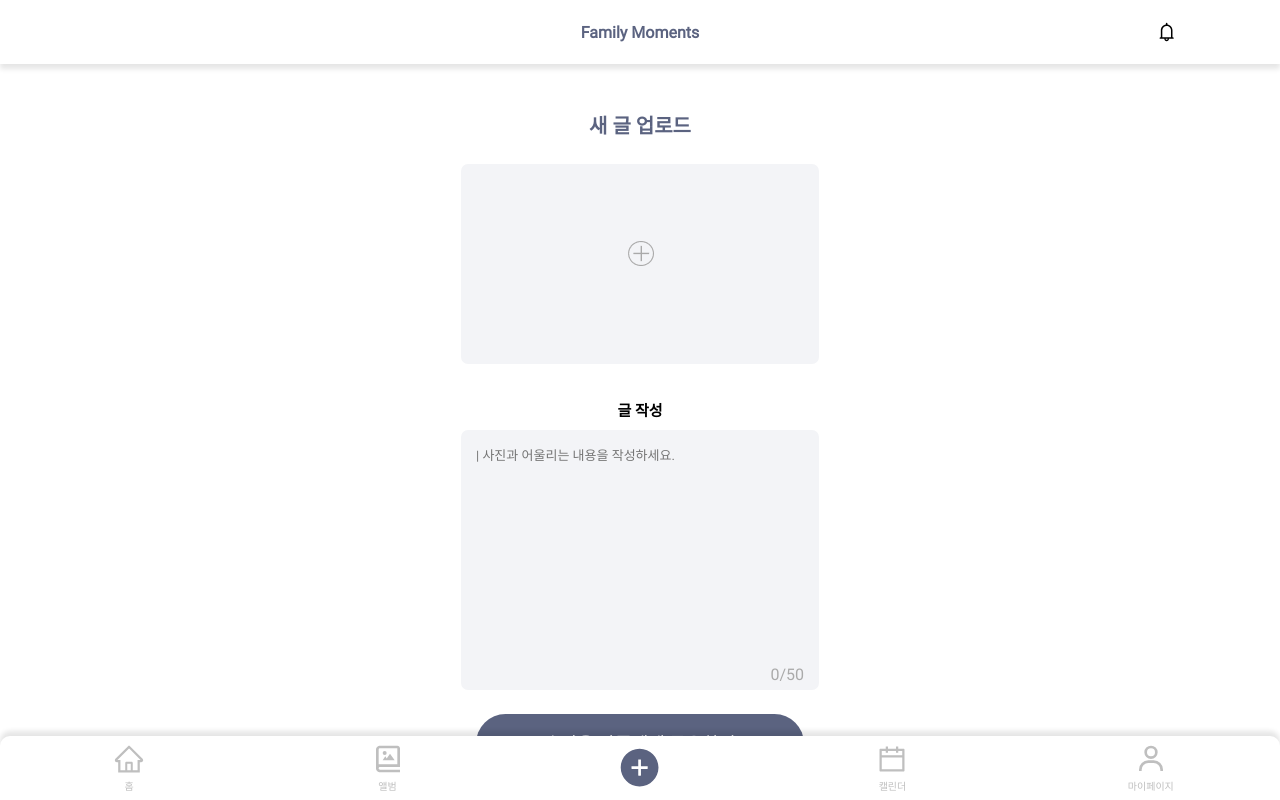
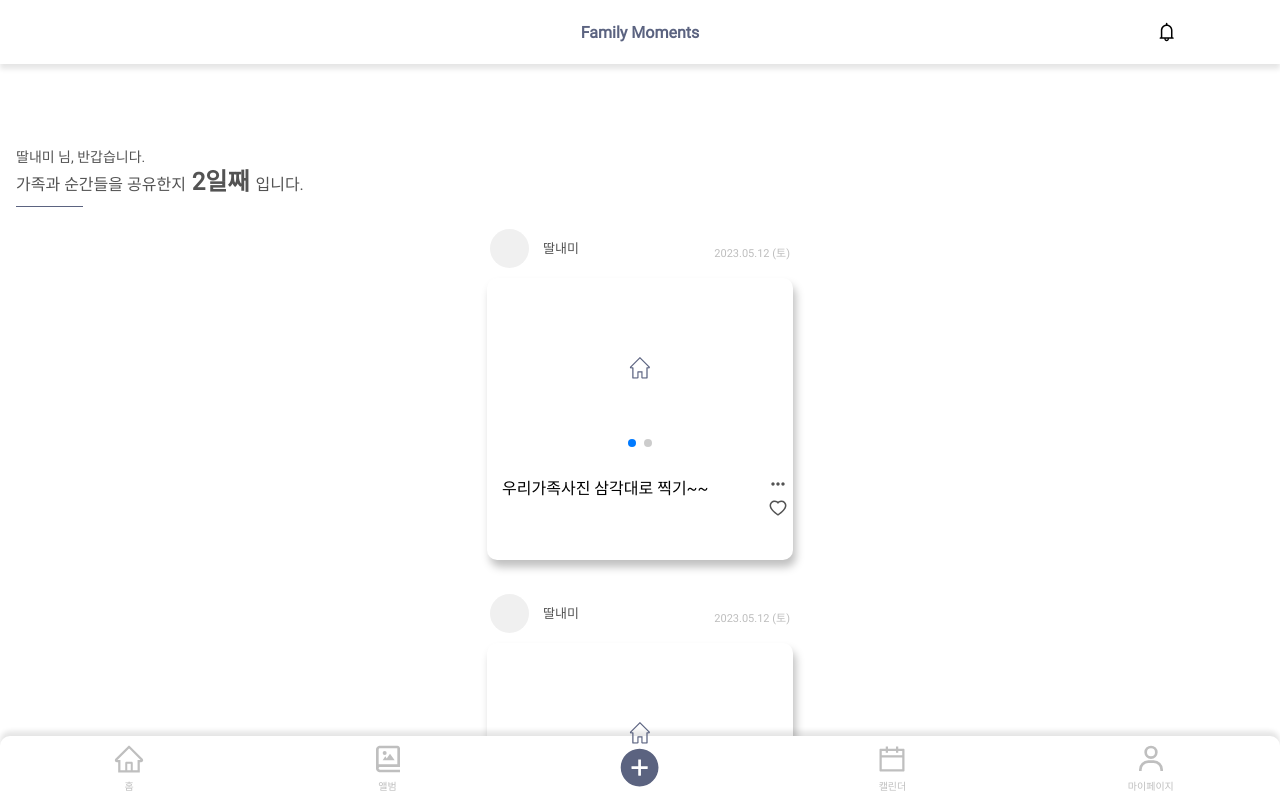
Before and after one commit to familymoments/Front, a React (Create React App) app in the folder front/: page /main in a window 1280 px wide. Built offline with nearby package versions, Linux system fonts and the light colour scheme.

Commit message:
[feat] post 컴포넌트 제작 중..

```diff
--- a/front/package.json
+++ b/front/package.json
@@ -12,6 +12,7 @@
     "react-icons": "^4.10.1",
     "react-router-dom": "^6.14.1",
     "react-scripts": "5.0.1",
+    "swiper": "^10.0.4",
     "web-vitals": "^2.1.0"
   },
   "scripts": {
--- a/front/src/components/FooterIcon/FooterIcon.module.css
+++ b/front/src/components/FooterIcon/FooterIcon.module.css
@@ -15,6 +15,7 @@
     color: rgba(191, 191, 191, 1);
     margin-bottom: 5px;
 
+
 }
 
 .text{
--- /dev/null
+++ b/front/src/components/HelloText/index.jsx
@@ -0,0 +1,26 @@
+/**홈 화면에서 user에게 건네는 인사와 일수를 나타내는 컴포넌트
+ *
+ * props: user="" Dday=
+ * user이름과 디데이
+ */
+
+import styles from "./index.module.css";
+
+const HelloText =(props)=>{
+
+
+
+    return (
+        <div className={styles.wrapper}>
+             <div className={styles.firstline}>{props.user} 님, 반갑습니다.</div>
+             <div className={styles.secondline}>
+                <span>가족과 순간들을 공유한지</span>
+                <span> {props.Dday}일째 </span>
+                <span>입니다.</span>
+             </div>
+             <div className={styles.line}></div>
+        </div>
+    )
+};
+
+export default HelloText;
--- /dev/null
+++ b/front/src/components/HelloText/index.module.css
@@ -0,0 +1,39 @@
+.wrapper{
+    width: 100%;
+    margin-top: 69px;
+
+
+    color: rgba(83, 83, 83, 1);
+}
+
+.firstline{
+    font-size: 14px;
+    font-weight: 400;
+    line-height: 16px;
+    margin-bottom: 3px;
+
+}
+
+.secondline{
+    font-size: 16px;
+    font-weight: 500;
+    line-height: 19px;
+}
+
+.secondline span:nth-child(2){
+    font-size: 24px;
+    font-weight: 700;
+    line-height: 29px;
+}
+
+.line{
+    width: 67px;
+    height: 1px;
+    border: none;
+    background-color: rgba(91, 99, 128, 1);
+    margin-top: 9px;
+    margin-bottom: 8px;
+
+    top: 207px;
+    left: 16px;
+}
--- /dev/null
+++ b/front/src/components/Post/index.jsx
@@ -0,0 +1,66 @@
+import styles from "./index.module.css";
+import { Pagination } from 'swiper/modules';
+
+import { Swiper, SwiperSlide } from 'swiper/react';
+import { useState,useEffect } from "react";
+
+import 'swiper/css';
+import 'swiper/css/pagination';
+
+import {BiDotsHorizontalRounded} from "react-icons/bi";
+import {AiOutlineHeart,AiFillHeart} from "react-icons/ai";
+
+const Post =()=>{
+    const photos=[
+        {src:"footer-home.png"},
+        {src: "btn_select_photo.png"}];
+
+
+
+    return (<div className={styles.wrapper}>
+        <div className={styles.postHeader}>
+            <span className={styles.userinfo}>
+                <span><img src=""/> </span>
+                <span>딸내미</span>
+            </span>
+            <span className={styles.date}>2023.05.12 (토)</span>
+        </div>
+        <div className={styles.postContent}>
+            <div className={styles.postimg}>
+                <Swiper className={styles.swiper}
+                    // install Swiper modules
+                    modules={[ Pagination]}
+                    spaceBetween={50}
+                    slidesPerView={1}
+                    pagination={{ clickable: true }}
+                    onSwiper={(swiper) => console.log(swiper)}
+                    onSlideChange={(e) => console.log('swipe')}
+                    >
+                        {photos.map((photo,idx) => {
+                            return (
+                                <SwiperSlide key={idx}>
+                            <div className={styles.swiperimg} >
+                                <img className=""  src={require(`../../assets/${photo.src}`)}/></div></SwiperSlide>
+                            )
+                            })}
+                    {/* <SwiperSlide>
+                        <div className={styles.swiperimg}>
+                            <img className=""   src=""/></div></SwiperSlide>
+                    <SwiperSlide>Slide 2</SwiperSlide>
+                    <SwiperSlide>Slide 3</SwiperSlide>
+                    <SwiperSlide>Slide 4</SwiperSlide> */}
+                </Swiper>
+            </div>
+            <div className={styles.postText}>
+                <span>우리가족사진 삼각대로 찍기~~</span>
+                <span>
+                    <BiDotsHorizontalRounded className={styles.icon}></BiDotsHorizontalRounded>
+                    <AiOutlineHeart className={styles.icon}></AiOutlineHeart>
+                </span>
+
+            </div>
+        </div>
+    </div>)
+};
+
+export default Post;
--- /dev/null
+++ b/front/src/components/Post/index.module.css
@@ -0,0 +1,153 @@
+.wrapper{
+    position: static;
+    width: 300px;
+    height: 337px;
+    flex-shrink: 0;
+    background: #FFF;
+
+    display: flex;
+    flex-direction: column;
+    justify-content: baseline;
+    align-items: center;
+
+    padding: 14px;
+}
+
+.postHeader{
+    position: relative;
+    width: 100%;
+    display: flex;
+    flex-direction: row;
+    justify-content:space-between;
+    align-items: center;
+}
+
+.userinfo{
+    display: flex;
+    align-items: center;
+    justify-content: baseline;
+    gap: 14px;
+    margin-bottom: 10px;
+}
+
+.userinfo span:nth-child(1){
+    display: flex;
+    width: 39px;
+    height: 39px;
+    justify-content: center;
+    align-items: center;
+    flex-shrink: 0;
+
+    border-radius: 99999px;
+    background-color: #F0F0F0;
+}
+
+.userinfo span:nth-child(2){
+color: var(--d-9-d-9-d-9, #535353);
+text-align: center;
+
+/* family_fonts/LB1 - 13 */
+font-family: Roboto;
+font-size: 13px;
+font-style: normal;
+font-weight: 400;
+line-height: 16px; /* 123.077% */
+}
+
+.date{
+    color: #BEBEBE;
+text-align: center;
+
+/* family_fonts/LB2 - 11 */
+font-family: Roboto;
+font-size: 11px;
+font-style: normal;
+font-weight: 400;
+line-height: 13px; /* 118.182% */
+}
+
+.postContent{
+    width: 305.911px;
+    height: 282px;
+    flex-shrink: 0;
+
+    border-radius: 10px;
+    background: #FFF;
+    box-shadow: 3px 7px 8px 0px rgba(0, 0, 0, 0.25);
+
+
+    .swiper-contaier{
+        display: flex;
+        width: 100%;
+        height: 100%;
+        background: inherit;
+
+
+
+        .swiper-wrapper{
+            display: flex;
+            height: 100%;
+            background: inherit;
+        }
+
+    }
+}
+
+.postimg{
+    width: 100%;
+    height: 180.595px;
+    flex-shrink: 0;
+}
+
+.swiper{
+    width: 100%;
+    height: 100%;
+
+    display: flex;
+    justify-content: center;
+    align-items: center;
+    flex-shrink: 0;
+}
+
+.swiperimg{
+    display: flex;
+    justify-content: center;
+    align-items: center;
+
+    width: 100%;
+    height: 100%;
+}
+
+.postText{
+    display: flex;
+    justify-content: space-between;
+    align-items: baseline;
+
+    padding: 15px;
+    padding-right: 5px;
+}
+
+.postText span :nth-child(1) {
+    color: var(--d-9-d-9-d-9, #535353);
+
+    /* family_fonts/B2 - 14 */
+    font-family: Roboto;
+    font-size: 14px;
+    font-style: normal;
+    font-weight: 400;
+    line-height: 16px; /* 114.286% */
+}
+
+.postText span :nth-child(2){
+    display: flex;
+    flex-direction: column;
+    justify-content: baseline;
+    align-items: center;
+    gap: 6px;
+
+
+}
+.icon{
+    width: 20px;
+    height: 20px;
+}
--- a/front/src/pages/Home/index.jsx
+++ b/front/src/pages/Home/index.jsx
@@ -1,9 +1,13 @@
 import styles from "./index.module.css";
+import HelloText from "../../components/HelloText";
+import Post from "../../components/Post";
 
 const Home=()=>{
     return(
         <div className={styles.wrapper}>
-             홈페이지 입니다.
+            <HelloText user="딸내미" Dday="2"></HelloText>
+            <Post></Post>
+            <Post></Post>
         </div>)
 }
 
--- a/front/src/pages/Main.jsx
+++ b/front/src/pages/Main.jsx
@@ -9,7 +9,7 @@ import { useState } from "react";
 
 
 const Main = ()=>{
-    const [page,setPage]=useState(<CreatePost/>);
+    const [page,setPage]=useState(<Home/>);
     const [mode,setmode]=useState("HOME");
     const modes=[<Home/>,<Album/>,<CreatePost/>,<Calendar/>];
 
--- a/front/src/pages/Main.module.css
+++ b/front/src/pages/Main.module.css
@@ -7,4 +7,5 @@
     position: relative;
     overflow-y: scroll;
     height: 85vh;
+    width: 100%;
 }
--- a/front/src/pages/NewFamily/NewFamily.module.css
+++ b/front/src/pages/NewFamily/NewFamily.module.css
@@ -12,26 +12,23 @@
     position: relative;
     width: 500px;
     /* 100vh - header height size => 100vh - 8vh => 92vh */
-    height: 92vh;
+    height: 1000px;
 
-    display: flex;
-    flex-direction: column;
-    justify-content: center;
-    align-items: center;
+
 
 }
 
 .pinkCircleBtn {
-    position: relative;
-    top: 10%;
-    left: -30%;
+    position: absolute;
+    top: 10px;
+    left: -200px;
 
 }
 
 .purpleCircleBtn {
-    position: relative;
-    bottom: 10%;
-    left: 15%;
+    position: absolute;
+    bottom: 100px;
+    left: 15px;
 }
 
 .btn {
--- a/front/src/pages/NewFamily/index.jsx
+++ b/front/src/pages/NewFamily/index.jsx
@@ -10,8 +10,8 @@ const NewFamily = () => {
             <div className={classes.area}>
                 <CircleButton title="우리 가족 생성하기" type="pink" layout={classes.pinkCircleBtn} />
                 <CircleButton title="우리 가족 참여하기" type="purple" layout={classes.purpleCircleBtn} />
-                <Button btn={classes.btn} title="다음에 하기"/>
             </div>
+            <Button btn={classes.btn} title="다음에 하기"/>
         </div>
     );
 };
```
Also changed, not shown: 1 other file (tests, documents, lock files or other folders).
